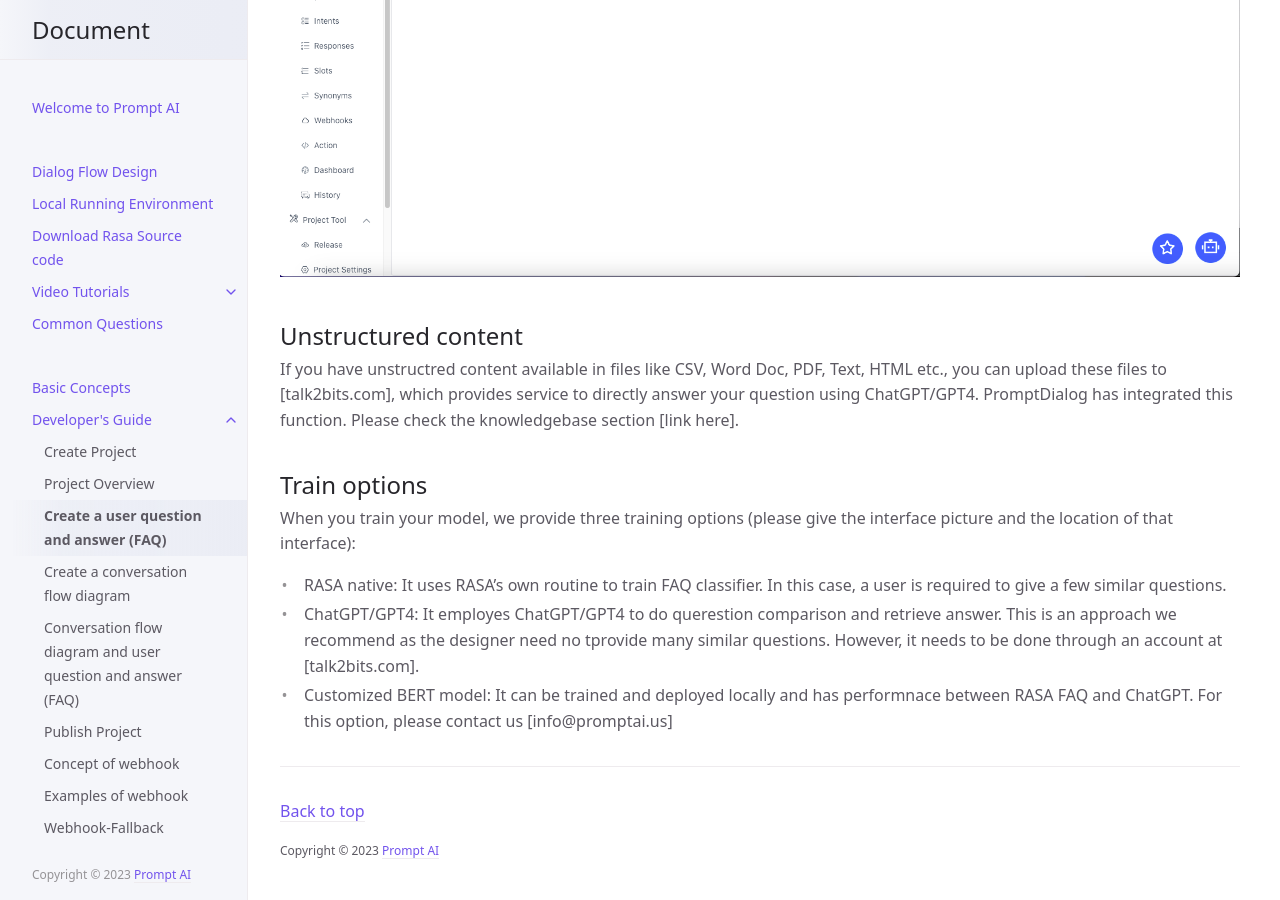
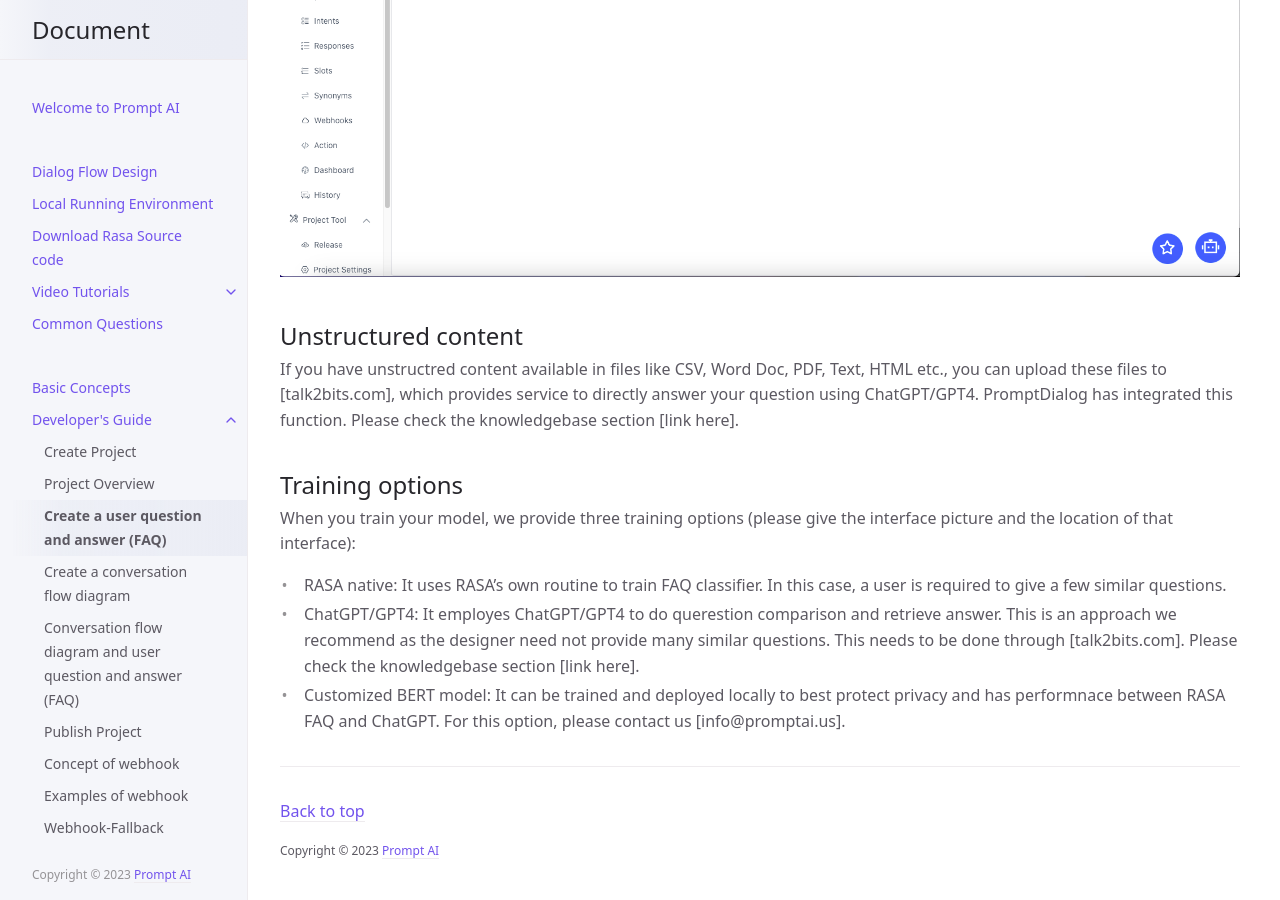
Before and after one commit to PromptAI/promptdialog, a Jekyll site: the page built from docs/tutorial/faq/01-create-faq.md, in a window 1280 px wide and 900 px high, scrolled down 2353 px. Built offline with Jekyll 4.4.1, drawn with Linux system fonts in a browser that asks for light colours; some of the changed text lies outside the part shown.

Commit message:
Update 01-create-faq.md

```diff
--- a/docs/tutorial/faq/01-create-faq.md
+++ b/docs/tutorial/faq/01-create-faq.md
@@ -33,8 +33,8 @@ Please fill multiple examples for the same question, which is required for RASA
 ## Unstructured content
 If you have unstructred content available in files like CSV, Word Doc, PDF, Text, HTML etc.,  you can upload these files to [talk2bits.com], which provides service to directly answer your question using ChatGPT/GPT4.  PromptDialog has integrated this function. Please check the knowledgebase section [link here].
 
-## Train options
+## Training options
 When you train your model, we provide three training options (please give the interface picture and the location of that interface):
 - RASA native:  It uses RASA’s own routine to train FAQ classifier.  In this case, a user is required to give a few similar questions.
-- ChatGPT/GPT4: It employes ChatGPT/GPT4 to do querestion comparison and retrieve answer.  This is an approach we recommend as the designer need no tprovide many similar questions. However, it needs to be done through an account at [talk2bits.com].
-- Customized BERT model: It can be trained and deployed locally and has performnace between RASA FAQ and ChatGPT. For this option, please contact us [info@promptai.us]
+- ChatGPT/GPT4: It employes ChatGPT/GPT4 to do querestion comparison and retrieve answer.  This is an approach we recommend as the designer need not provide many similar questions.  This needs to be done through [talk2bits.com]. Please check the knowledgebase section [link here].
+- Customized BERT model: It can be trained and deployed locally to best protect privacy and has performnace between RASA FAQ and ChatGPT. For this option, please contact us [info@promptai.us].
```
Also changed, not shown: other parts of docs/tutorial/faq/01-create-faq.md (+1 -1 lines).
